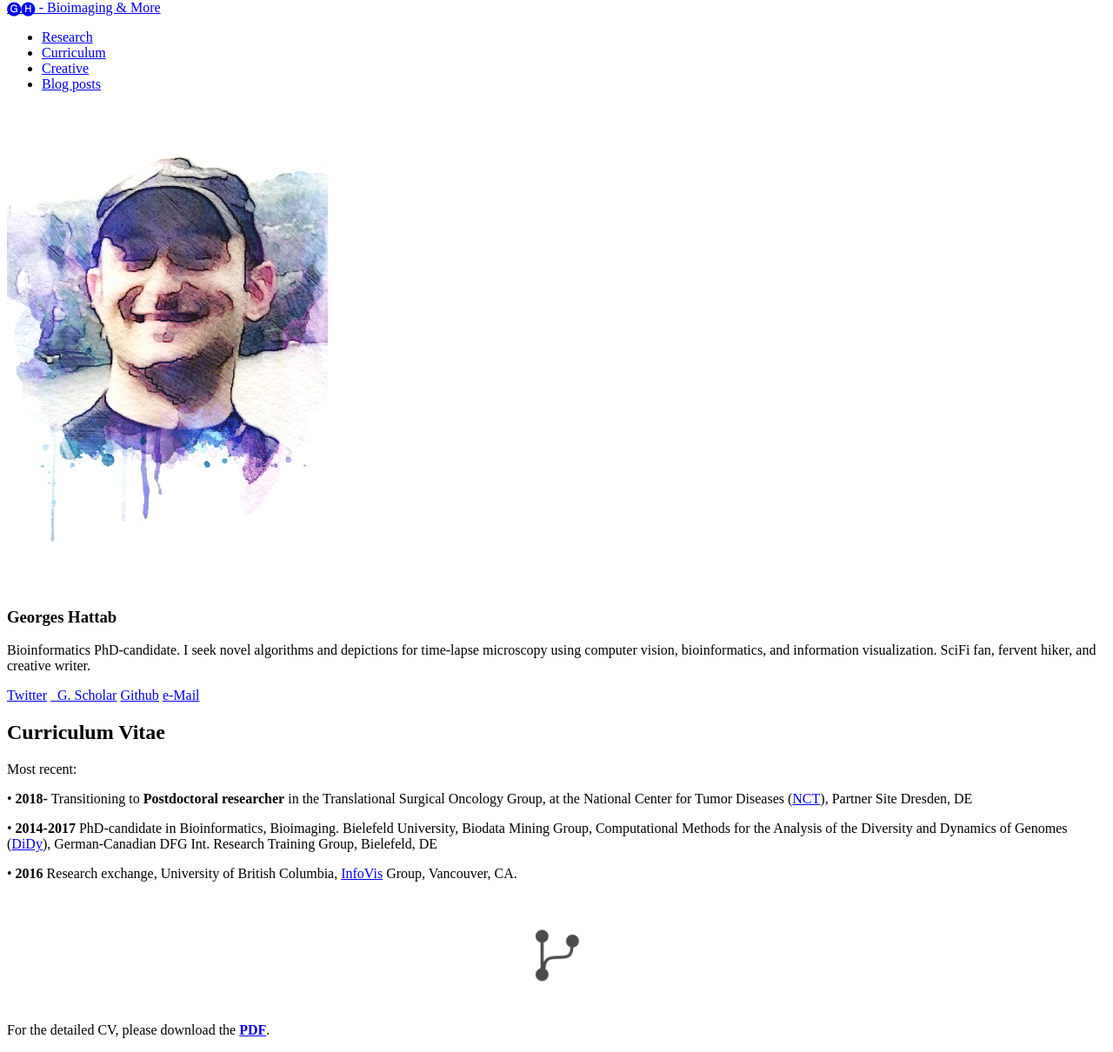
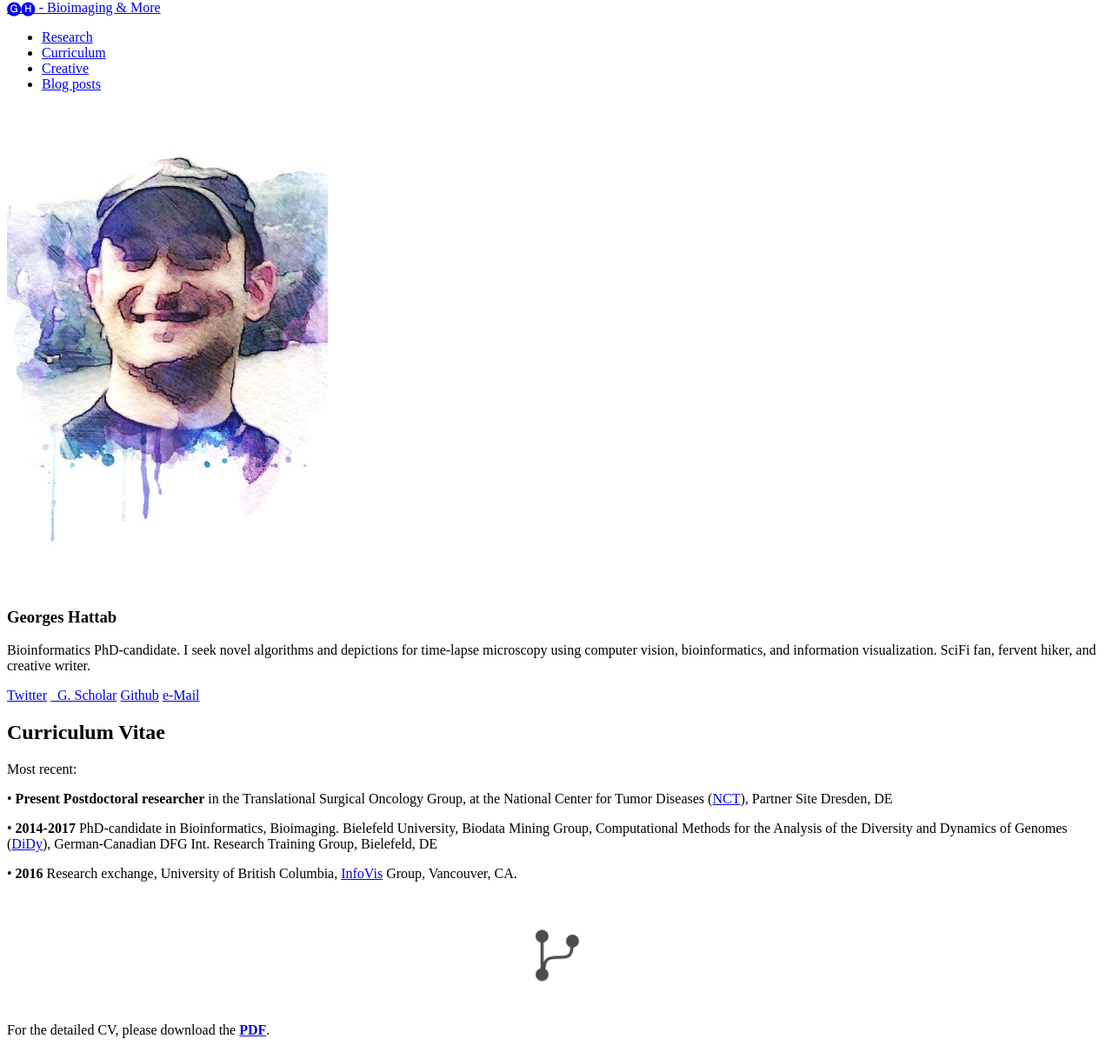
Before and after one commit to ghattab/ghattab.github.io, a Jekyll site: the page built from cv.md, in a window 1280 px wide. Shown: the part 108-1318 px from the top of the page at 87% size. Built offline with Jekyll 4.4.1, drawn with Linux system fonts in a browser that asks for light colours.

Commit message:
fix present pos

```diff
--- a/_layouts/cv.html
+++ b/_layouts/cv.html
@@ -50,7 +50,7 @@
 
 Most recent:
     </br>
-    <p align="left">&#8226 <strong>2018-</strong> Transitioning to <strong>Postdoctoral researcher</strong> in the Translational Surgical Oncology Group, at the National Center for Tumor Diseases (<a href="https://www.nct-dresden.de/en.html">NCT</a>), Partner Site Dresden, DE</p>
+    <p align="left">&#8226 <strong>Present</strong> <strong>Postdoctoral researcher</strong> in the Translational Surgical Oncology Group, at the National Center for Tumor Diseases (<a href="https://www.nct-dresden.de/en.html">NCT</a>), Partner Site Dresden, DE</p>
     <p align="left">&#8226 <strong>2014-2017</strong> PhD-candidate in Bioinformatics, Bioimaging. Bielefeld University, Biodata Mining Group, Computational Methods for the Analysis of the Diversity and Dynamics of Genomes (<a href="https//didy.uni-bielefeld.de/">DiDy</a>), German-Canadian DFG Int. Research Training Group, Bielefeld, DE</p>
     <p align="left">&#8226 <strong>2016</strong> Research exchange, University of British Columbia, <a href="http://www.cs.ubc.ca/group/infovis/">InfoVis</a> Group, Vancouver, CA.</p>
     <p align="left"></p>
```
